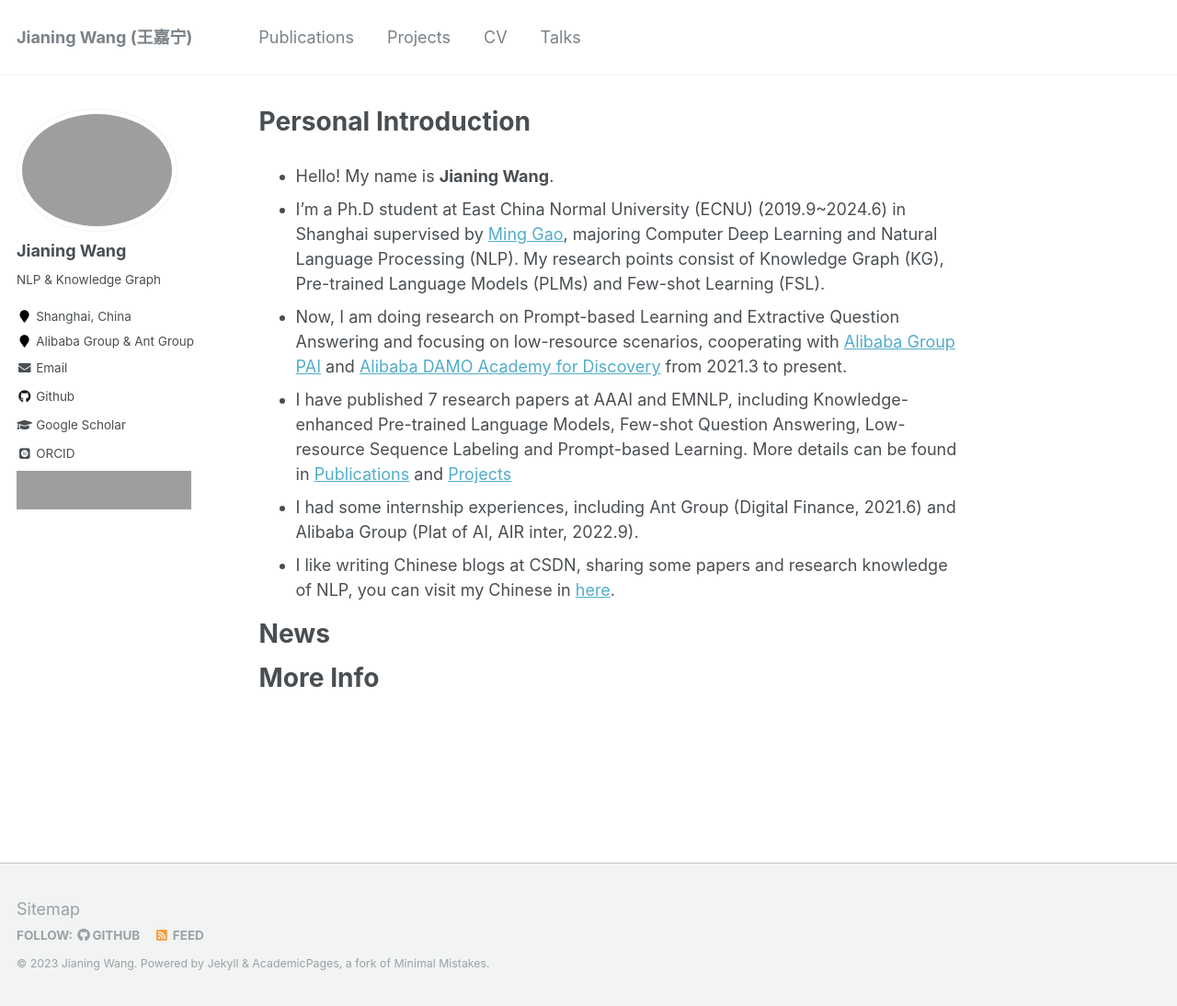
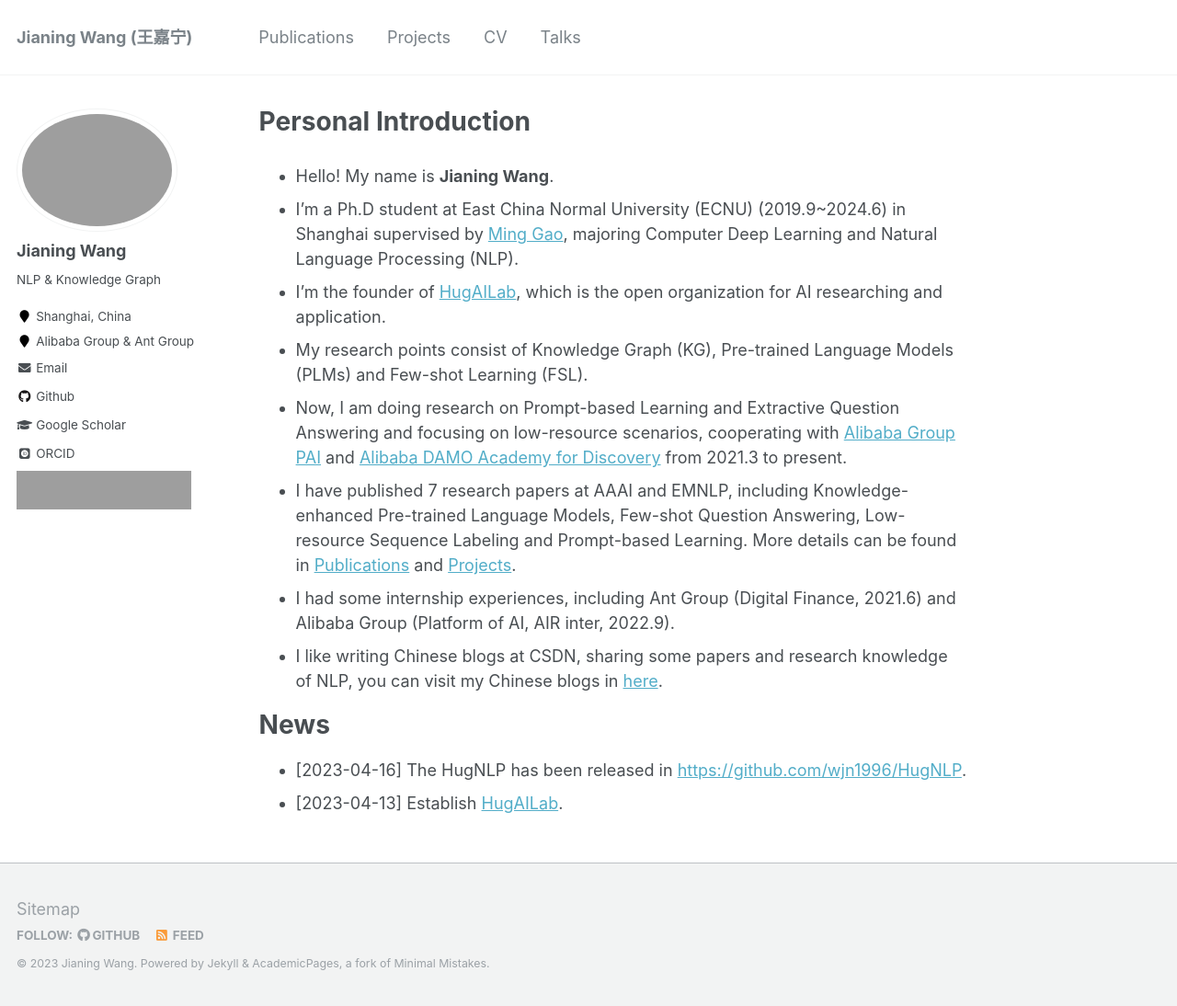
Before and after one commit to wjn1996/wjn1996.github.io, a Jekyll site: the page built from _pages/about.md, in a window 1280 px wide and 1094 px high. Shown: the whole window at 92% size. Built offline with Jekyll 4.4.1, drawn with Linux system fonts in a browser that asks for light colours; some web fonts are replaced; grey boxes are pictures that could not be loaded.

Commit message:
update aboutme

```diff
--- a/_pages/about.md
+++ b/_pages/about.md
@@ -9,15 +9,16 @@ redirect_from:
 ---
 
 - Hello! My name is **Jianing Wang**.
-- I'm a Ph.D student at East China Normal University (ECNU) (2019.9~2024.6) in Shanghai supervised by [Ming Gao](http://dase.ecnu.edu.cn/mgao/), majoring Computer Deep Learning and Natural Language Processing (NLP). My research points consist of Knowledge Graph (KG), Pre-trained Language Models (PLMs) and Few-shot Learning (FSL).
+- I'm a Ph.D student at East China Normal University (ECNU) (2019.9~2024.6) in Shanghai supervised by [Ming Gao](http://dase.ecnu.edu.cn/mgao/), majoring Computer Deep Learning and Natural Language Processing (NLP).
+- I'm the founder of [HugAILab](https://github.com/HugAILab), which is the open organization for AI researching and application.
+- My research points consist of Knowledge Graph (KG), Pre-trained Language Models (PLMs) and Few-shot Learning (FSL).
 - Now, I am doing research on Prompt-based Learning and Extractive Question Answering and focusing on low-resource scenarios, cooperating with [Alibaba Group PAI](https://www.aliyun.com/) and [Alibaba DAMO Academy for Discovery](https://damo.alibaba.com/) from 2021.3 to present.
-- I have published 7 research papers at AAAI and EMNLP, including Knowledge-enhanced Pre-trained Language Models, Few-shot Question Answering, Low-resource Sequence Labeling and Prompt-based Learning. More details can be found in [Publications](https://wjn1996.github.io/publications/) and [Projects](https://wjn1996.github.io/projects/)
-- I had some internship experiences, including Ant Group (Digital Finance, 2021.6) and Alibaba Group (Plat of AI, AIR inter, 2022.9).
-- I like writing Chinese blogs at CSDN, sharing some papers and research knowledge of NLP, you can visit my Chinese in [here](https://wjn1996.blog.csdn.net/).
+- I have published 7 research papers at AAAI and EMNLP, including Knowledge-enhanced Pre-trained Language Models, Few-shot Question Answering, Low-resource Sequence Labeling and Prompt-based Learning. More details can be found in [Publications](https://wjn1996.github.io/publications/) and [Projects](https://wjn1996.github.io/projects/).
+- I had some internship experiences, including Ant Group (Digital Finance, 2021.6) and Alibaba Group (Platform of AI, AIR inter, 2022.9).
+- I like writing Chinese blogs at CSDN, sharing some papers and research knowledge of NLP, you can visit my Chinese blogs in [here](https://wjn1996.blog.csdn.net/).
 
 News
 ======
 
-
-More Info
-=====
+* [2023-04-16] The HugNLP has been released in [https://github.com/wjn1996/HugNLP](https://github.com/wjn1996/HugNLP).
+* [2023-04-13] Establish [HugAILab](https://github.com/HugAILab).
```
